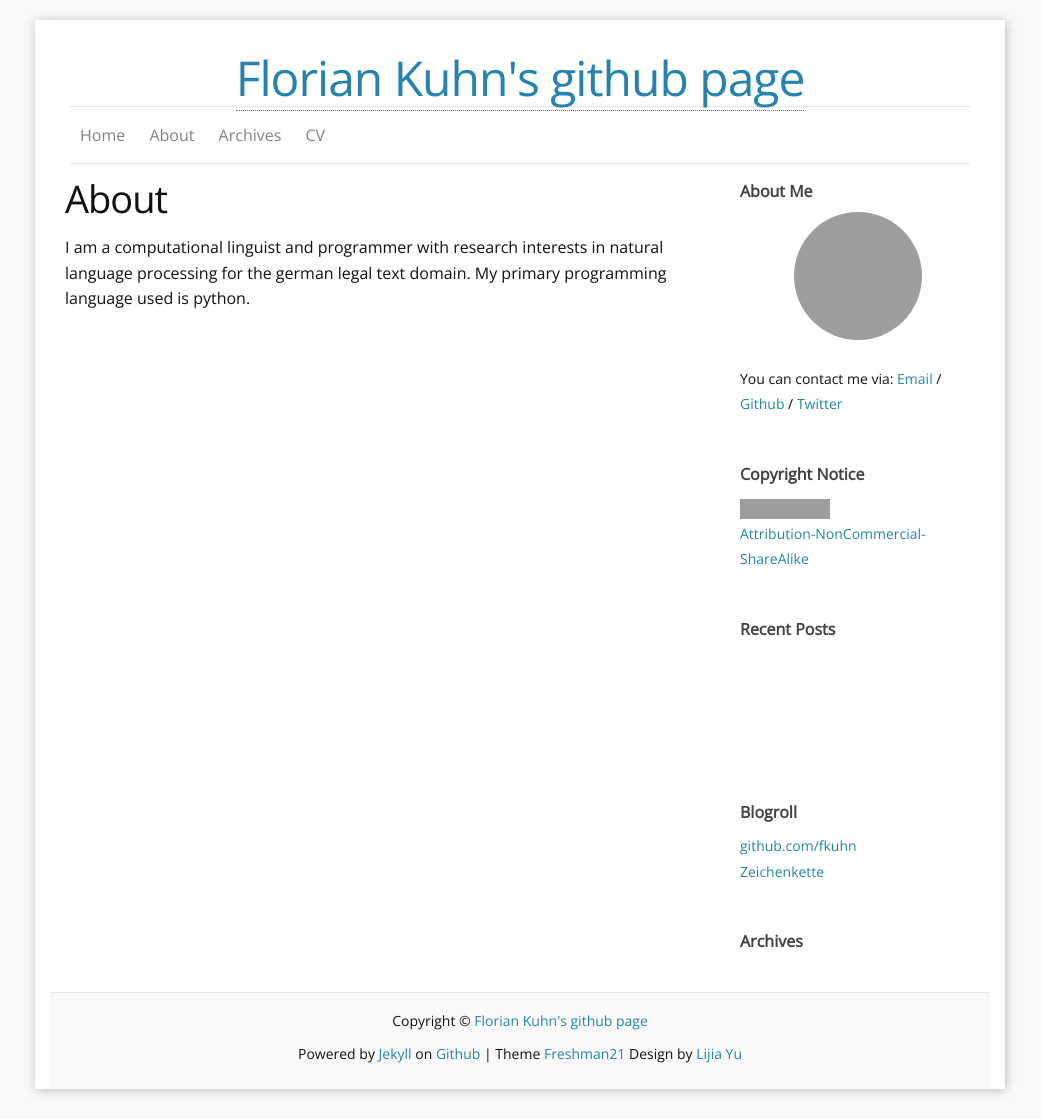
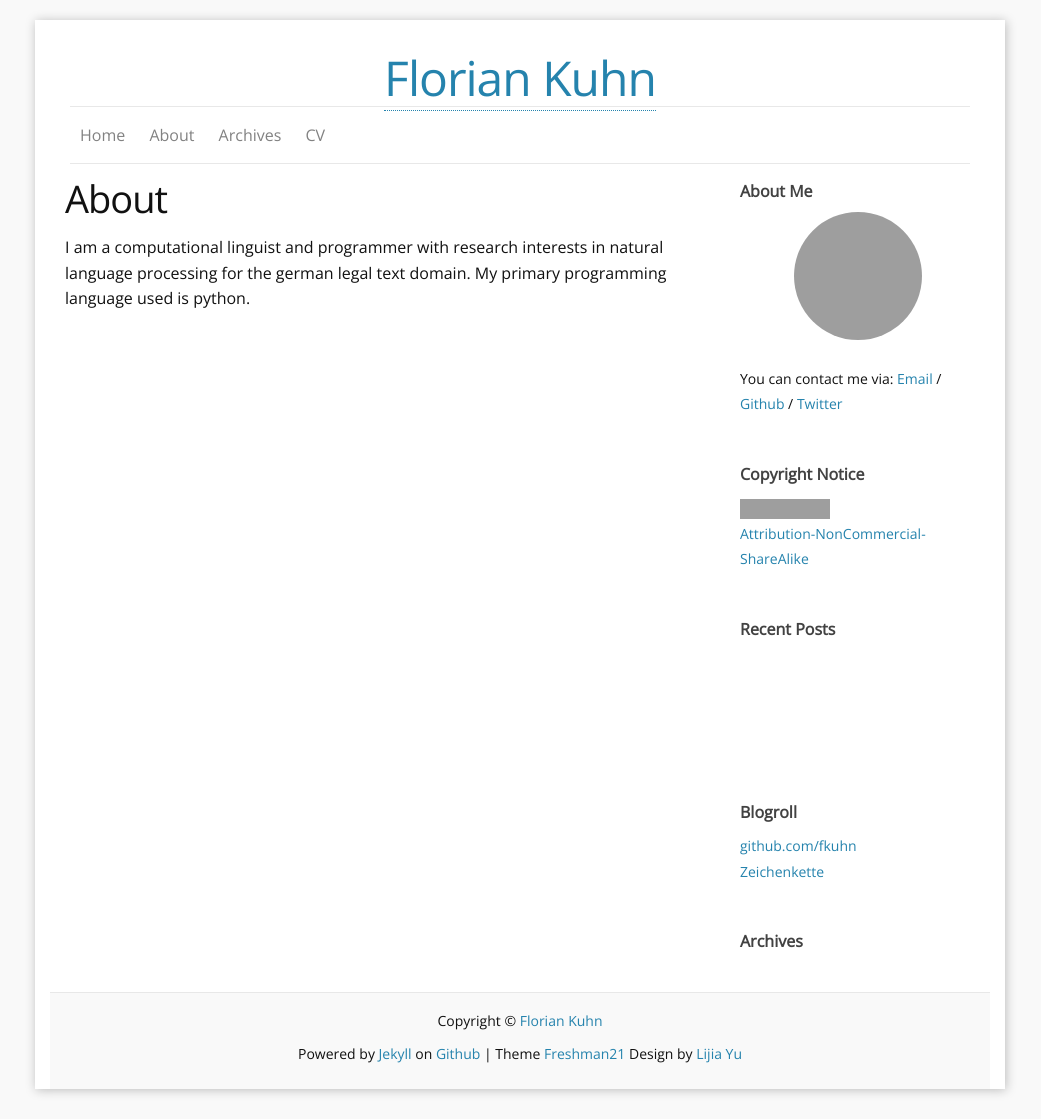
Before and after one commit to fkuhn/fkuhn.github.io, a Jekyll site: the page built from b_about.md, in a window 1280 px wide. Shown: the whole page, without its empty margins (120-1161 px from the left). Built offline with Jekyll 4.4.1, drawn with Linux system fonts in a browser that asks for light colours; grey boxes are pictures that could not be loaded.

Commit message:
title edited

```diff
--- a/_config.yml
+++ b/_config.yml
@@ -1,5 +1,5 @@
 ### Site info:
-title: Florian Kuhn's github page
+title: Florian Kuhn
 tagline: ""
 author: Florian Kuhn
 email: kuhn@ids-mannheim.de
```
Also changed, not shown: b_about.md (line endings or trailing spaces).
